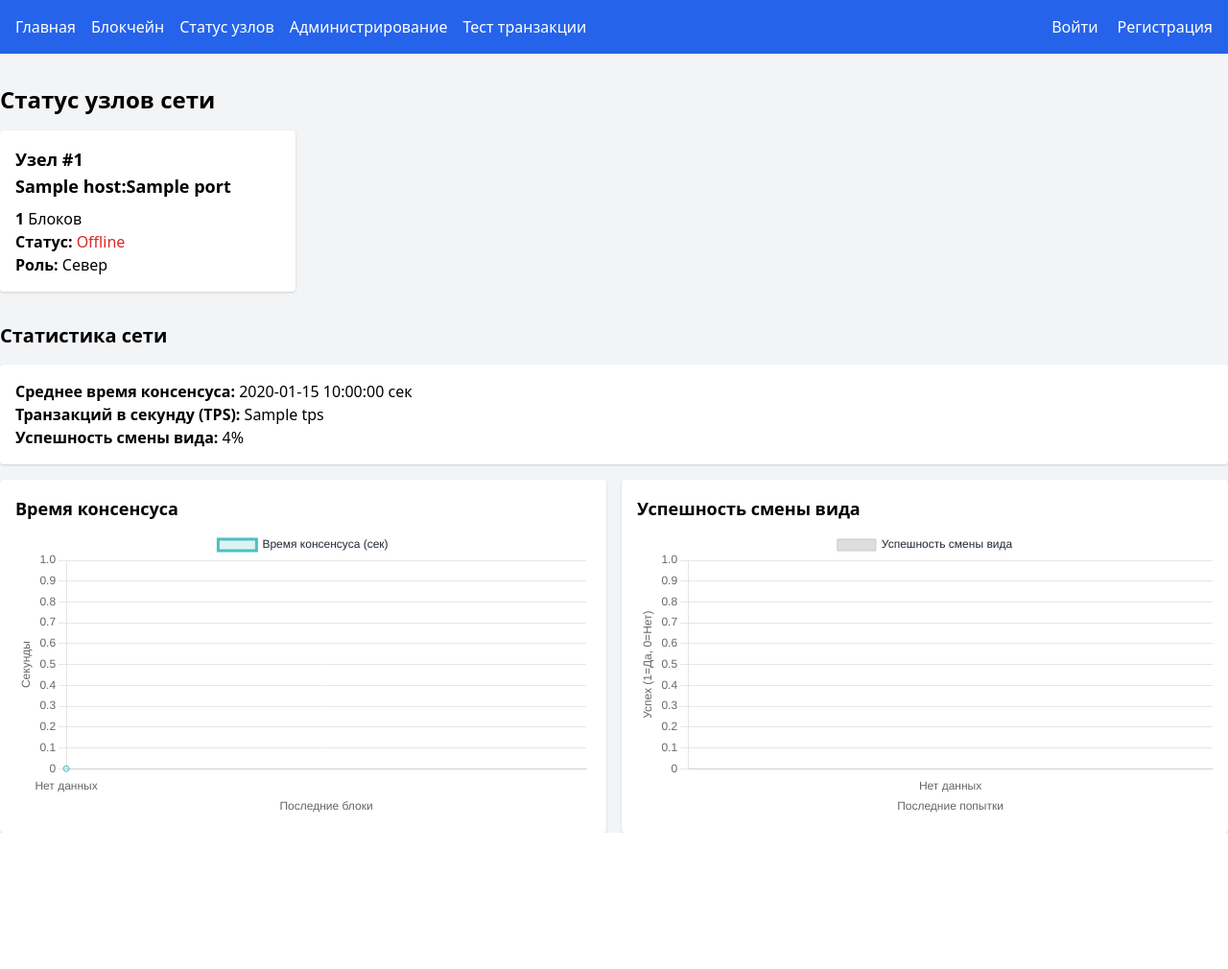
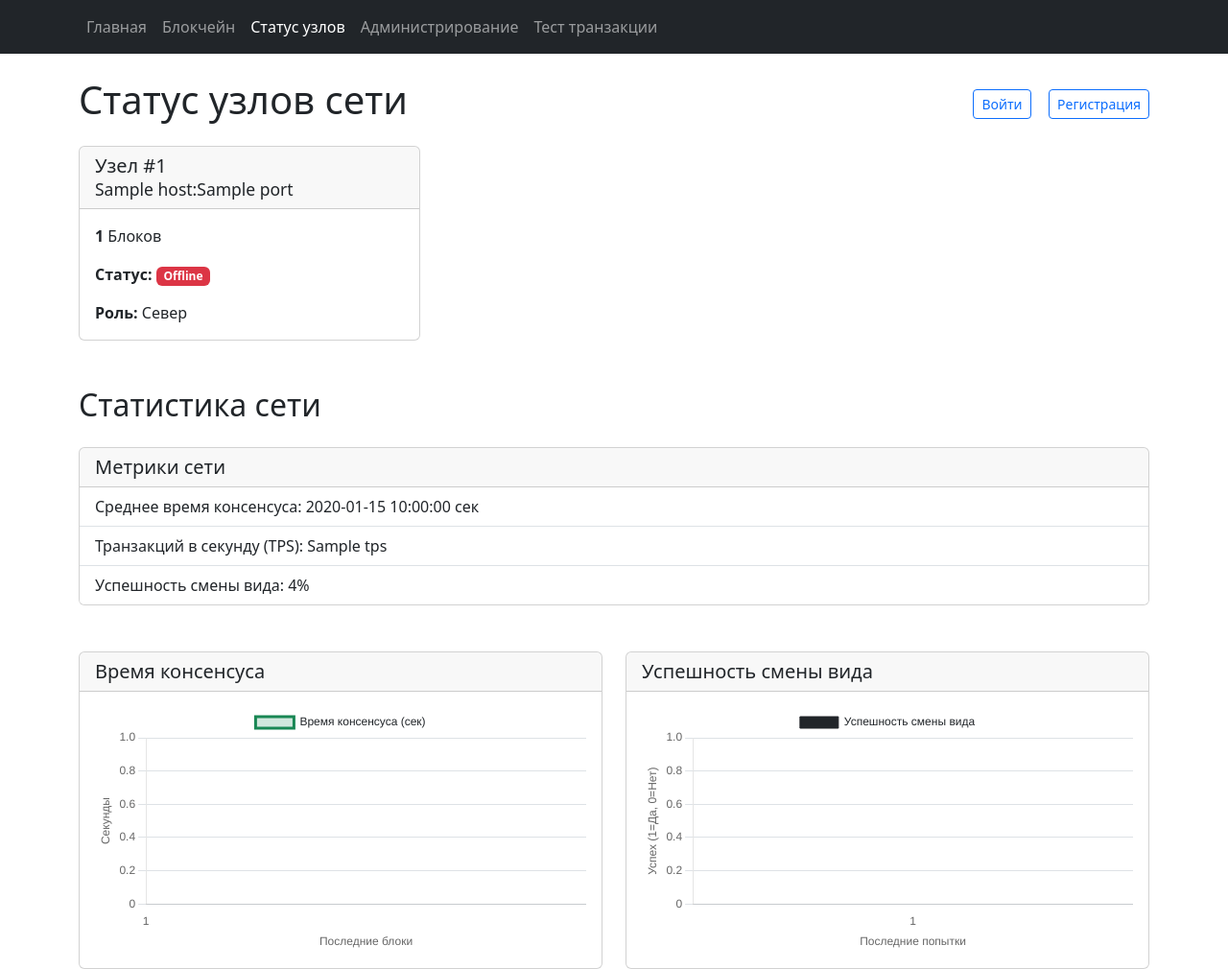
Before and after one commit to artemation/blockchain_inventor, a Flask app: template templates/nodes_status.html in a window 1280 px wide. Shown: the whole page at 96% size. Before the commit the page ends 868 px from the top, so only its background shows below. Run offline with Flask 3, Linux system fonts and the light colour scheme; the template is opened without the code that fills it: most values are stand-ins (such as "Sample title", 1, 10 or a date in 2020); parts of the project's set-up code (start-up, migrations or seed data) failed here and were passed over; some libraries are stand-ins or nearby versions.

Commit message:
Update nodes_status.html

```diff
--- a/templates/nodes_status.html
+++ b/templates/nodes_status.html
@@ -4,52 +4,72 @@
     <meta charset="UTF-8">
     <meta name="viewport" content="width=device-width, initial-scale=1.0">
     <title>Статус узлов</title>
-    <link href="https://cdn.jsdelivr.net/npm/tailwindcss@2.2.19/dist/tailwind.min.css" rel="stylesheet">
+    <link href="https://cdn.jsdelivr.net/npm/bootstrap@5.3.3/dist/css/bootstrap.min.css" rel="stylesheet" integrity="sha384-QWTKZyjpPEjISv5WaRU9OFeRpok6YctnYmDr5pNlyT2bRjXh0JMhjY6hW+ALEwIH" crossorigin="anonymous">
     <script src="https://cdn.jsdelivr.net/npm/chart.js@3.9.1/dist/chart.min.js"></script>
 </head>
-<body class="bg-gray-100 font-sans">
-    <nav class="bg-blue-600 text-white p-4">
-        <div class="container mx-auto flex justify-between items-center">
-            <div class="flex space-x-4">
-                <a href="/" class="hover:underline">Главная</a>
-                <a href="/blockchain" class="hover:underline">Блокчейн</a>
-                <a href="/nodes_status" class="hover:underline">Статус узлов</a>
-                <a href="/admin" class="hover:underline">Администрирование</a>
-                <a href="/test_transaction" class="hover:underline">Тест транзакции</a>
-            </div>
-            <div>
-                {% if current_user.is_authenticated %}
-                    <span class="mr-4">{{ current_user.username }}</span>
-                    <a href="/logout" class="hover:underline">Выйти</a>
-                {% else %}
-                    <a href="/login" class="hover:underline mr-4">Войти</a>
-                    <a href="/register" class="hover:underline">Регистрация</a>
-                {% endif %}
+<body>
+    <nav class="navbar navbar-expand-lg navbar-dark bg-dark">
+        <div class="container">
+            <button class="navbar-toggler" type="button" data-bs-toggle="collapse" data-bs-target="#navbarNav" aria-controls="navbarNav" aria-expanded="false" aria-label="Toggle navigation">
+                <span class="navbar-toggler-icon"></span>
+            </button>
+            <div class="collapse navbar-collapse" id="navbarNav">
+                <ul class="navbar-nav me-auto">
+                    <li class="nav-item">
+                        <a class="nav-link" href="/">Главная</a>
+                    </li>
+                    <li class="nav-item">
+                        <a class="nav-link" href="/blockchain">Блокчейн</a>
+                    </li>
+                    <li class="nav-item">
+                        <a class="nav-link active" href="/nodes_status">Статус узлов</a>
+                    </li>
+                    <li class="nav-item">
+                        <a class="nav-link" href="/admin">Администрирование</a>
+                    </li>
+                    <li class="nav-item">
+                        <a class="nav-link" href="/test_transaction">Тест транзакции</a>
+                    </li>
+                </ul>
             </div>
         </div>
     </nav>
 
-    <div class="container mx-auto mt-8">
-        <h1 class="text-2xl font-bold mb-4">Статус узлов сети</h1>
+    <div class="container mt-4">
+        <h1 class="d-flex justify-content-between align-items-center mb-4">
+            Статус узлов сети
+            <span>
+                {% if current_user.is_authenticated %}
+                    <span class="me-2">{{ current_user.username }}</span>
+                    <a href="/logout" class="btn btn-outline-secondary btn-sm">Выйти</a>
+                {% else %}
+                    <a href="/login" class="btn btn-outline-primary btn-sm me-2">Войти</a>
+                    <a href="/register" class="btn btn-outline-primary btn-sm">Регистрация</a>
+                {% endif %}
+            </span>
+        </h1>
 
-        <div class="grid grid-cols-1 md:grid-cols-2 lg:grid-cols-4 gap-4">
+        <div class="row row-cols-1 row-cols-md-2 row-cols-lg-3 g-4">
             {% for node in nodes %}
-                <div class="bg-white p-4 rounded shadow">
-                    <h2 class="text-lg font-semibold">
+                <div class="col">
+                    <div class="card h-100">
+                        <div class="card-header">
+                            <h5 class="card-title mb-0">
                                 Узел #{{ node.node_id }}<br>
-                        {{ node.host }}:{{ node.port }}
-                    </h2>
-                    <div class="mt-2">
-                        <p><strong>{{ node.block_count }}</strong> Блоков</p>
-                        <p>
+                                <small>{{ node.host }}:{{ node.port }}</small>
+                            </h5>
+                        </div>
+                        <div class="card-body">
+                            <p class="card-text">
+                                <strong>{{ node.block_count }}</strong> Блоков
+                            </p>
+                            <p class="card-text">
                                 <strong>Статус:</strong>
-                            {% if node.is_online %}
-                                <span class="text-green-600">Online</span>
-                            {% else %}
-                                <span class="text-red-600">Offline</span>
-                            {% endif %}
+                                <span class="badge {% if node.is_online %}bg-success{% else %}bg-danger{% endif %}">
+                                    {% if node.is_online %}Online{% else %}Offline{% endif %}
+                                </span>
                             </p>
-                        <p>
+                            <p class="card-text">
                                 <strong>Роль:</strong>
                                 {% if node.is_leader %}
                                     Лидер
@@ -65,43 +85,67 @@
                             </p>
                         </div>
                     </div>
+                </div>
             {% endfor %}
         </div>
 
-        <div class="mt-8">
-            <h2 class="text-xl font-bold mb-4">Статистика сети</h2>
-            <div class="bg-white p-4 rounded shadow">
-                <p><strong>Среднее время консенсуса:</strong> {{ network_stats.avg_consensus_time }} сек</p>
-                <p><strong>Транзакций в секунду (TPS):</strong> {{ network_stats.tps }}</p>
-                <p><strong>Успешность смены вида:</strong> {{ network_stats.view_change_success_rate }}%</p>
+        <div class="mt-5">
+            <h2 class="mb-4">Статистика сети</h2>
+            <div class="card">
+                <div class="card-header">
+                    <h5 class="card-title mb-0">Метрики сети</h5>
+                </div>
+                <ul class="list-group list-group-flush">
+                    <li class="list-group-item">
+                        Среднее время консенсуса: {{ network_stats.avg_consensus_time }} сек
+                    </li>
+                    <li class="list-group-item">
+                        Транзакций в секунду (TPS): {{ network_stats.tps }}
+                    </li>
+                    <li class="list-group-item">
+                        Успешность смены вида: {{ network_stats.view_change_success_rate }}%
+                    </li>
+                </ul>
+            </div>
         </div>
 
-            <div class="mt-4 grid grid-cols-1 md:grid-cols-2 gap-4">
-                <div class="bg-white p-4 rounded shadow">
-                    <h3 class="text-lg font-semibold mb-2">Время консенсуса</h3>
+        <div class="row row-cols-1 row-cols-md-2 g-4 mt-4">
+            <div class="col">
+                <div class="card">
+                    <div class="card-header">
+                        <h5 class="card-title mb-0">Время консенсуса</h5>
+                    </div>
+                    <div class="card-body">
                         <canvas id="consensusTimeChart"></canvas>
                     </div>
-                <div class="bg-white p-4 rounded shadow">
-                    <h3 class="text-lg font-semibold mb-2">Успешность смены вида</h3>
+                </div>
+            </div>
+            <div class="col">
+                <div class="card">
+                    <div class="card-header">
+                        <h5 class="card-title mb-0">Успешность смены вида</h5>
+                    </div>
+                    <div class="card-body">
                         <canvas id="viewChangeSuccessChart"></canvas>
                     </div>
                 </div>
             </div>
         </div>
+    </div>
 
+    <script src="https://cdn.jsdelivr.net/npm/bootstrap@5.3.3/dist/js/bootstrap.bundle.min.js" integrity="sha384-YvpcrYf0tY3lHB60NNkmXc5s9fDVZLESaAA55NDzOxhy9GkcIdslK1eN7N6jIeHz" crossorigin="anonymous"></script>
     <script>
         // График времени консенсуса
-        const consensusTimeData = {{ network_stats.consensus_times|tojson }} || [];
         const consensusTimeCtx = document.getElementById('consensusTimeChart').getContext('2d');
         new Chart(consensusTimeCtx, {
             type: 'line',
             data: {
-                labels: consensusTimeData.length ? Array.from({length: consensusTimeData.length}, (_, i) => i + 1) : ['Нет данных'],
+                labels: Array.from({length: {{ network_stats.consensus_times|length }}}, (_, i) => i + 1),
                 datasets: [{
                     label: 'Время консенсуса (сек)',
-                    data: consensusTimeData.length ? consensusTimeData : [0],
-                    borderColor: 'rgba(75, 192, 192, 1)',
-                    backgroundColor: 'rgba(75, 192, 192, 0.2)',
+                    data: {{ network_stats.consensus_times|tojson }},
+                    borderColor: '#198754', // Bootstrap success (зеленый)
+                    backgroundColor: 'rgba(25, 135, 84, 0.2)',
                     fill: true,
                     tension: 0.3
                 }]
@@ -112,7 +156,7 @@
                     y: {
                         beginAtZero: true,
                         title: { display: true, text: 'Секунды' },
-                        grid: { color: '#e5e7eb' }
+                        grid: { color: '#dee2e6' } // Bootstrap border color
                     },
                     x: {
                         title: { display: true, text: 'Последние блоки' },
@@ -120,24 +164,22 @@
                     }
                 },
                 plugins: {
-                    legend: { labels: { color: '#1f2937' } },
-                    tooltip: { enabled: true }
+                    legend: { labels: { color: '#212529' } } // Bootstrap text color
                 }
             }
         });
 
         // График успешности смены вида
-        const viewChangeSuccessData = {{ network_stats.view_change_success|tojson }} || [];
         const viewChangeSuccessCtx = document.getElementById('viewChangeSuccessChart').getContext('2d');
         new Chart(viewChangeSuccessCtx, {
             type: 'bar',
             data: {
-                labels: viewChangeSuccessData.length ? Array.from({length: viewChangeSuccessData.length}, (_, i) => i + 1) : ['Нет данных'],
+                labels: Array.from({length: {{ network_stats.view_change_success|length }}}, (_, i) => i + 1),
                 datasets: [{
                     label: 'Успешность смены вида',
-                    data: viewChangeSuccessData.length ? viewChangeSuccessData.map(x => x ? 1 : 0) : [0],
-                    backgroundColor: viewChangeSuccessData.length ? viewChangeSuccessData.map(x => x ? 'rgba(75, 192, 192, 0.6)' : 'rgba(255, 99, 132, 0.6)') : 'rgba(200, 200, 200, 0.6)',
-                    borderColor: viewChangeSuccessData.length ? viewChangeSuccessData.map(x => x ? 'rgba(75, 192, 192, 1)' : 'rgba(255, 99, 132, 1)') : 'rgba(200, 200, 200, 1)',
+                    data: {{ network_stats.view_change_success|tojson }}.map(x => x ? 1 : 0),
+                    backgroundColor: {{ network_stats.view_change_success|tojson }}.map(x => x ? '#198754' : '#dc3545'), // Успех: зеленый, неудача: красный
+                    borderColor: {{ network_stats.view_change_success|tojson }}.map(x => x ? '#198754' : '#dc3545'),
                     borderWidth: 1
                 }]
             },
@@ -148,7 +190,7 @@
                         beginAtZero: true,
                         max: 1,
                         title: { display: true, text: 'Успех (1=Да, 0=Нет)' },
-                        grid: { color: '#e5e7eb' }
+                        grid: { color: '#dee2e6' }
                     },
                     x: {
                         title: { display: true, text: 'Последние попытки' },
@@ -156,8 +198,7 @@
                     }
                 },
                 plugins: {
-                    legend: { labels: { color: '#1f2937' } },
-                    tooltip: { enabled: true }
+                    legend: { labels: { color: '#212529' } }
                 }
             }
         });
```
Lines whose indentation alone changed are shown as unchanged.
